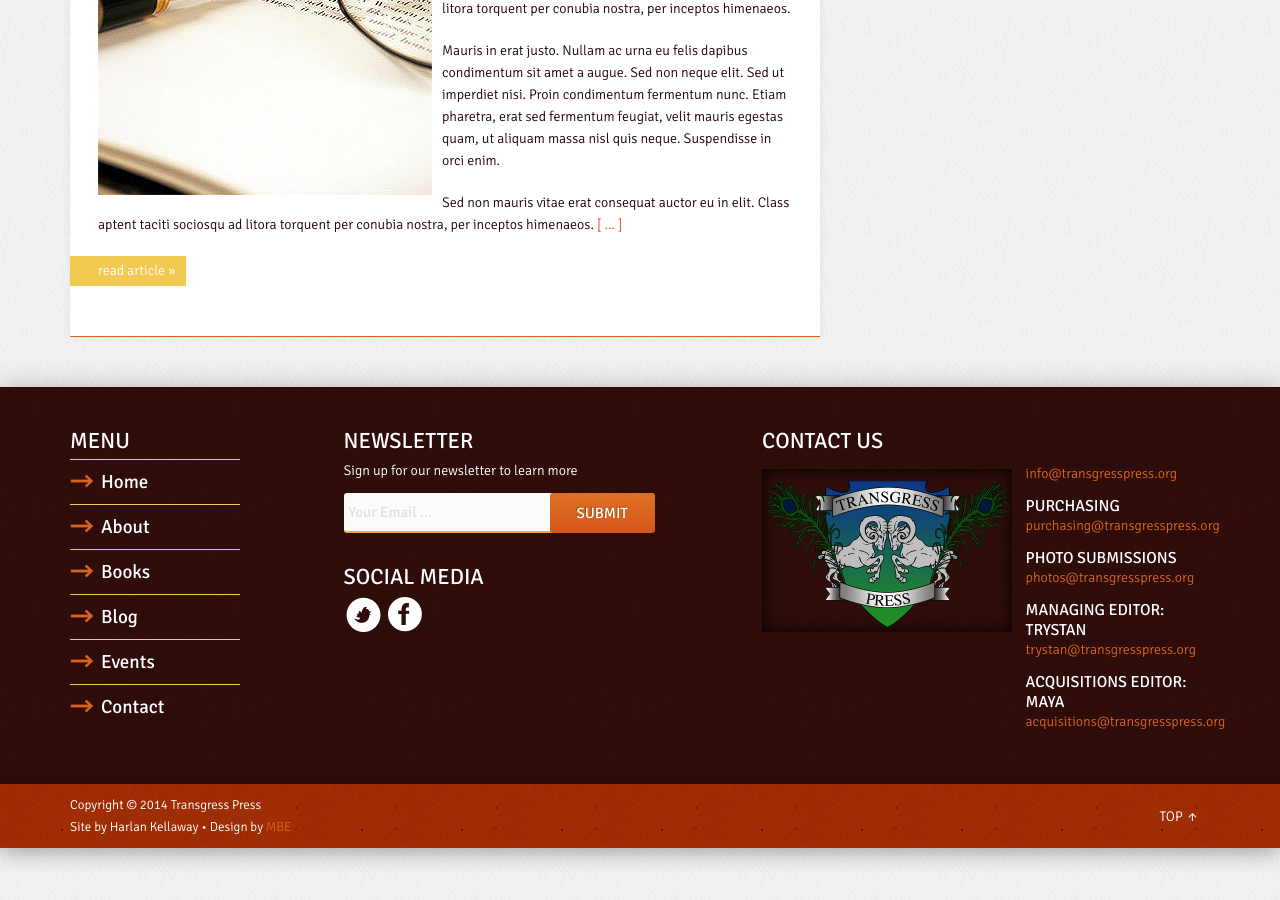
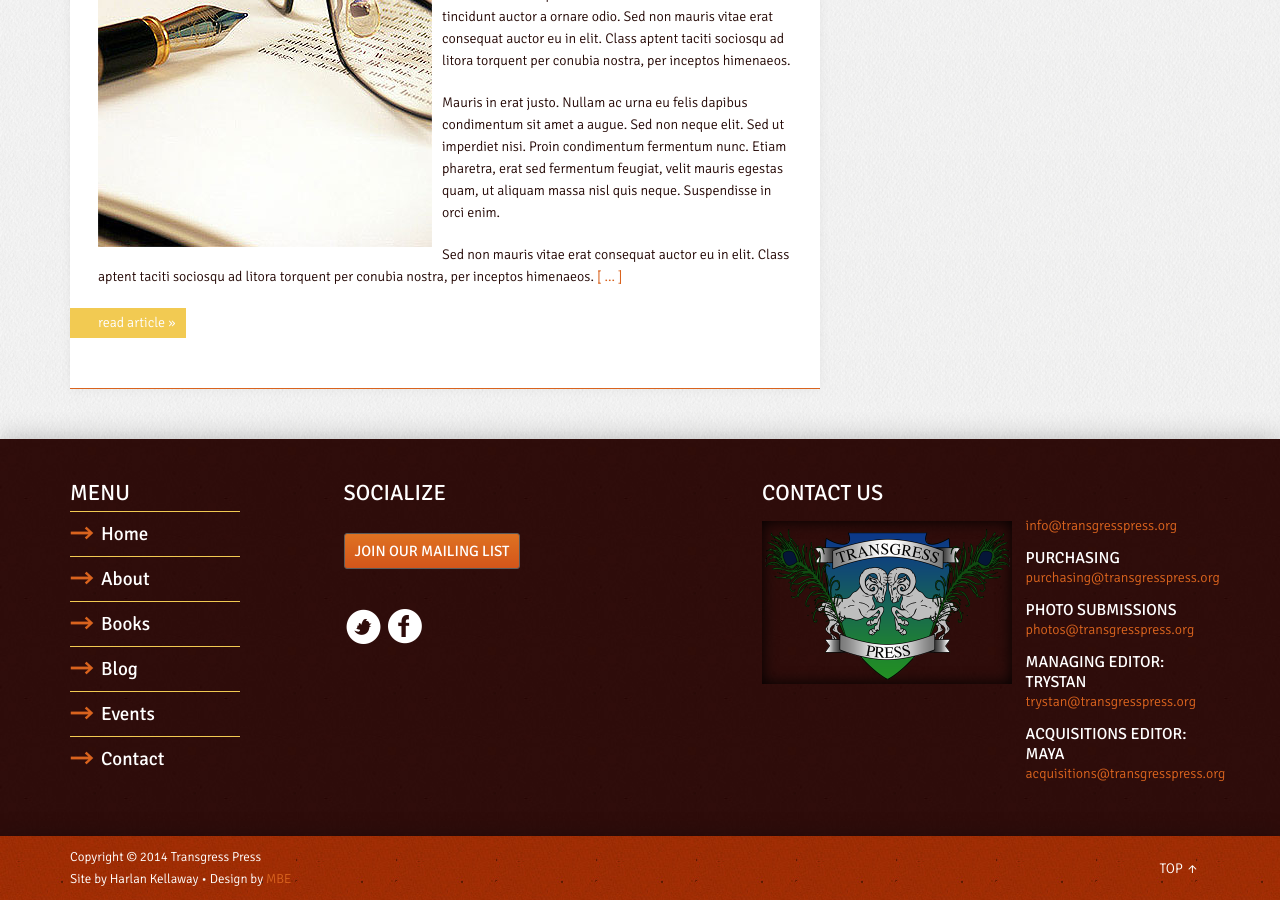
Before and after one commit to transgresspress/transgresspress.github.io, a Jekyll site: the page built from index.html, in a window 1280 px wide and 900 px high, scrolled down 1850 px. Built offline with Jekyll 4.4.1, drawn with Linux system fonts in a browser that asks for light colours.

Commit message:
Updates newsletter button in footer

```diff
--- a/_includes/footer.html
+++ b/_includes/footer.html
@@ -15,19 +15,14 @@
 				</article><!-- block categories -->
 
 				<article class="block social">
-					<h2>newsletter</h2>
-                                        <p>
-                                            Sign up for our newsletter to learn more
-					</p>
 
-					<form action="#" method="post">
-						<p class="line">
-							<input class="text" type="text" name="" autocomplete="off" placeholder="Your Email ..." />
-							<input class="button" type="submit" value="submit" />
-						</p>
-					</form>
+                                        <h2>socialize</h2>
 
-                                       <h2>social media</h2>
+                                        <br />
+
+                                        <p>{% include widgets/button_constant_contact.html %}</p>
+
+                                        <br /><br />
 
 					<ul class="social-buttons">
 						<li class="twitter"><a href="{{ site.twitter_url }}" target="_blank"></a></li>
--- a/_includes/navigation.html
+++ b/_includes/navigation.html
@@ -17,15 +17,17 @@
 					<li>
 						<a href="/books">books</a>
 						<ul class="drop-menu">
+                                                        <li><a href="/category">call for submissions</li>
 							<li><a href="/category">new releases</a></li>
                                                         <li><a href="/category">current titles</a></li>
                                                         <li><a href="/category">coming titles</a></li>
 						</ul>
 					</li>
+                                        <li><a href="/reviews">reviews</a></li>
 					<li><a href="/events">events</a></li>
                                         <li><a href="/blog">blog</a></li>
 					<li><a href="/contact">contact</a></li>
-					<li class="clear">&nbsp;</li><!-- clear -->
+                                        <li class="clear">&nbsp;</li><!-- clear -->
 				</ul>
 
 				<div class="clear">&nbsp;</div><!-- clear -->
--- /dev/null
+++ b/_includes/widgets/button_constant_contact.html
@@ -0,0 +1 @@
+<!-- BEGIN: Constant Contact Email List Form Button --><div><a href="http://visitor.r20.constantcontact.com/d.jsp?llr=eehcvhqab&amp;p=oi&amp;m=1116948470916&amp;sit=iehnumuib&amp;f=3e5c464c-f28a-420e-a960-0c9a53ca2e86" class="button" style="border: 1px solid rgb(91, 91, 91); color: rgb(255, 255, 255); display: inline-block; padding: 8px 10px; text-shadow: none; background-color: rgb(214, 93, 28);">Join Our Mailing List</a></div>
```
